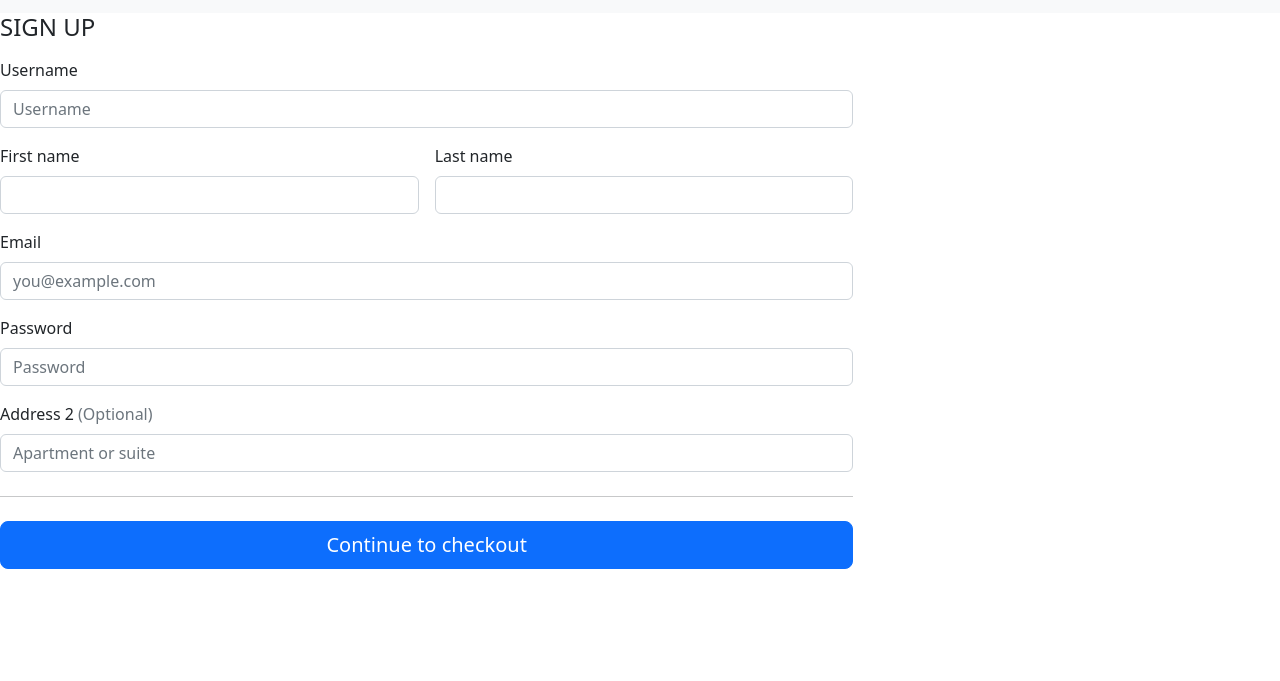
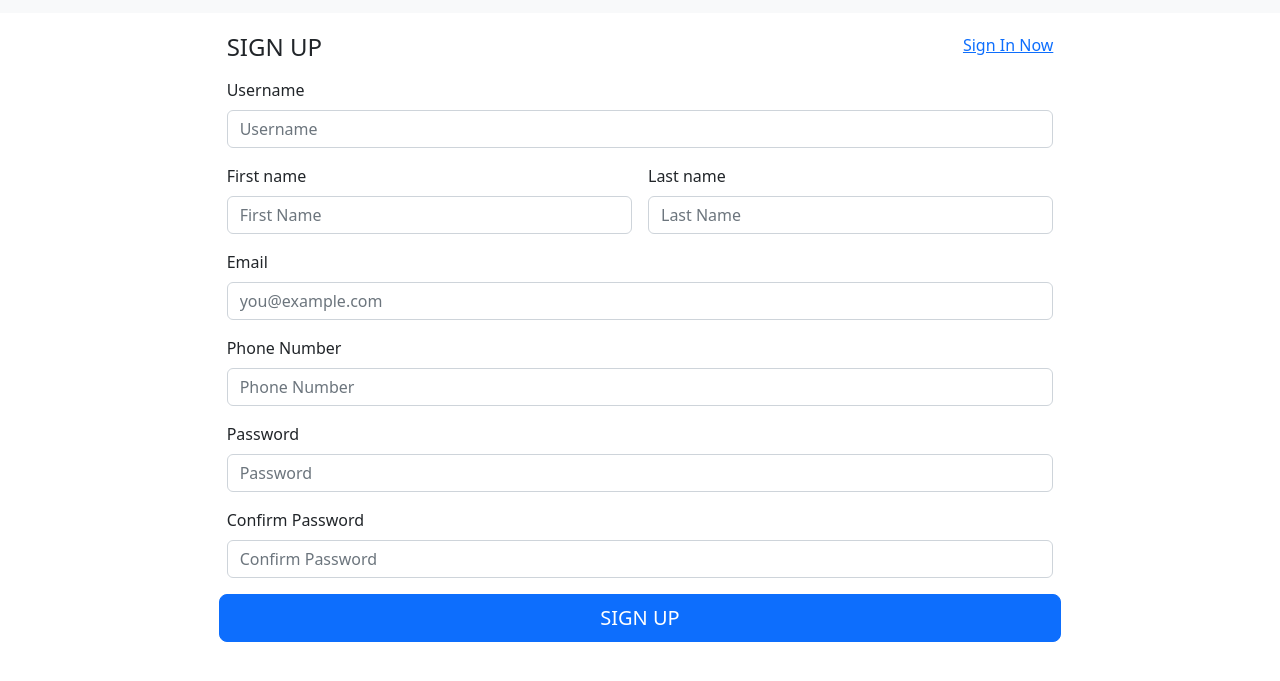
Before and after one commit to kellychowkc/sign_teaching_platform, a website: page public/html/signIn.html in a window 1280 px wide. Shown: the part 99-780 px from the top of the page. Drawn offline with nearby package versions, Linux system fonts and the light colour scheme.

Commit message:
update login.html & signIn.html

```diff
--- a/public/css/login.css
+++ b/public/css/login.css
@@ -3,3 +3,8 @@ img {
     width: 80px;
     height: 80px;
 }
+
+#signInLink {
+    display: flex;
+    justify-content: center;
+}
--- a/public/css/signIn.css
+++ b/public/css/signIn.css
@@ -1,5 +1,18 @@
+
+#sign-up-table {
+    margin: 20px;
+}
+
+#sign-up-title {
+    display: flex;
+    justify-content: space-between;
+}
 
 img {
     width: 80px;
     height: 80px;
 }
+
+form {
+    align-items: center;
+}
--- a/public/html/signIn.html
+++ b/public/html/signIn.html
@@ -15,16 +15,22 @@
     <header id="header"></header>
 
     <article>
-        <section>
-            <div class="col-md-7 col-lg-8">
-                <h4 class="mb-3">SIGN UP</h4>
+        <section id="sign-up-table">
+            <div class="col-md-7 col-lg-8 m-auto">
+                <div id="sign-up-title">
+                    <div>
+                        <h4 class="mb-3">SIGN UP</h4>
+                    </div>
+                    <div>
+                        <a href="./login.html">Sign In Now</a>
+                    </div>
+                </div>
                 <form class="needs-validation" id="signUp" novalidate="">
                     <div class="row g-3">
                         <div class="col-12">
                             <label for="username" class="form-label">Username</label>
                             <div class="input-group has-validation">
-                                <input type="text" class="form-control" id="username" placeholder="Username"
-                                    required="">
+                                <input type="text" class="form-control" id="username" placeholder="Username" required>
                                 <div class="invalid-feedback">
                                     Your username is required.
                                 </div>
@@ -33,7 +39,7 @@
 
                         <div class="col-sm-6">
                             <label for="firstName" class="form-label">First name</label>
-                            <input type="text" class="form-control" id="firstName" placeholder="" value="" required="">
+                            <input type="text" class="form-control" id="firstName" placeholder="First Name" required>
                             <div class="invalid-feedback">
                                 Valid first name is required.
                             </div>
@@ -41,7 +47,7 @@
 
                         <div class="col-sm-6">
                             <label for="lastName" class="form-label">Last name</label>
-                            <input type="text" class="form-control" id="lastName" placeholder="" value="" required="">
+                            <input type="text" class="form-control" id="lastName" placeholder="Last Name" required>
                             <div class="invalid-feedback">
                                 Valid last name is required.
                             </div>
@@ -49,34 +55,42 @@
 
                         <div class="col-12">
                             <label for="email" class="form-label">Email</label>
-                            <input type="email" class="form-control" id="email" placeholder="you@example.com">
+                            <input type="email" class="form-control" id="email" placeholder="you@example.com" required>
                             <div class="invalid-feedback">
-                                Please enter a valid email address for shipping updates.
+                                Valid email address is required.
+                            </div>
+                        </div>
+
+                        <div class="col-12">
+                            <label for="phoneNum" class="form-label">Phone Number</label>
+                            <input type="tel" class="form-control" id="phoneNum" pattern="[0-9]{8}"
+                                placeholder="Phone Number" required>
+                            <div class="invalid-feedback">
+                                Valid phone number is required.
                             </div>
                         </div>
 
                         <div class="col-12">
                             <label for="password" class="form-label">Password</label>
-                            <input type="password" class="form-control" id="password" placeholder="Password" required="">
+                            <input type="password" class="form-control" id="password" placeholder="Password" required>
                             <div class="invalid-feedback">
                                 Valid Password is required.
                             </div>
                         </div>
 
                         <div class="col-12">
-                            <label for="address2" class="form-label">Address 2 <span
-                                    class="text-muted">(Optional)</span></label>
-                            <input type="text" class="form-control" id="address2" placeholder="Apartment or suite">
+                            <label for="confirmPassword" class="form-label">Confirm Password</label>
+                            <input type="password" class="form-control" id="confirmPassword"
+                                placeholder="Confirm Password" required>
                             <div class="invalid-feedback">
-                                Valid Password is required.
+                                Password do not match.
                             </div>
                         </div>
 
+                        <button class="w-100 btn btn-primary btn-lg" type="submit">SIGN UP</button>
+
                     </div>
 
-                    <hr class="my-4">
-
-                    <button class="w-100 btn btn-primary btn-lg" type="submit">Continue to checkout</button>
                 </form>
             </div>
         </section>
```
Also changed, not shown: public/html/login.html (+4 -0 lines).
